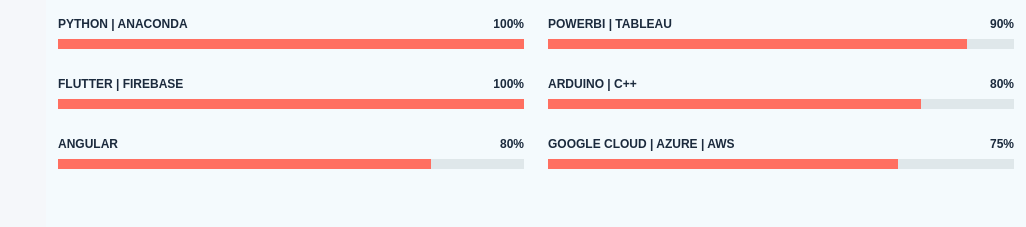
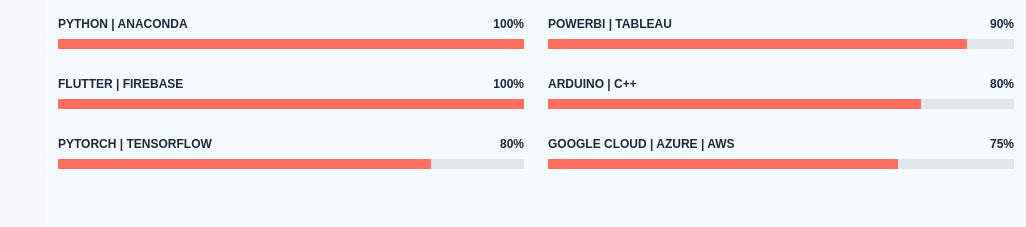
Before and after one commit to heretounderstand/portofolio, a plain HTML site: page index.html in a window 1280 px wide. Shown: the part 1960-2187 px from the top of the page, without its empty margins (254-1280 px from the left). Drawn offline with Linux system fonts and the light colour scheme.

Commit message:
Update index.html

```diff
--- a/index.html
+++ b/index.html
@@ -202,7 +202,7 @@
             </div><!-- End Skills Item -->
 
             <div class="progress">
-              <span class="skill"><span>Angular</span> <i class="val">80%</i></span>
+              <span class="skill"><span>PyTorch | TensorFlow</span> <i class="val">80%</i></span>
               <div class="progress-bar-wrap">
                 <div class="progress-bar" role="progressbar" aria-valuenow="80" aria-valuemin="0" aria-valuemax="100"></div>
               </div>
```
